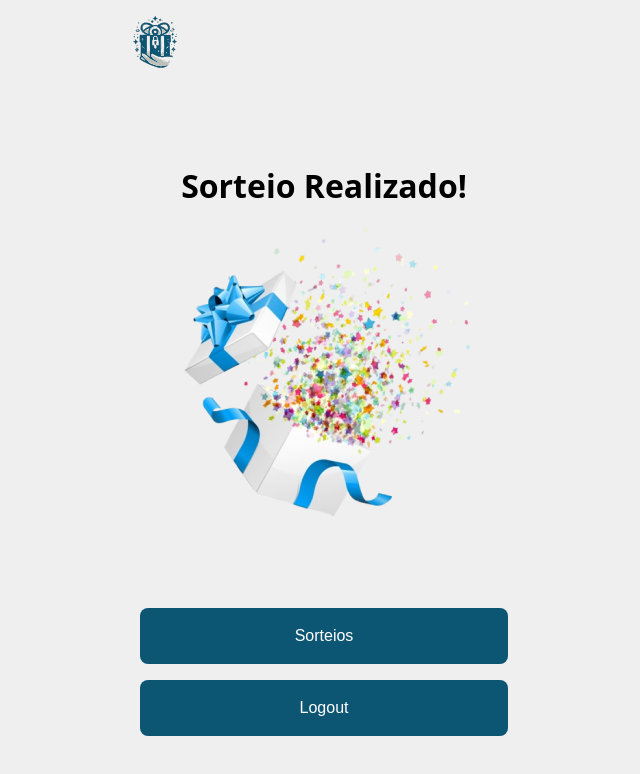
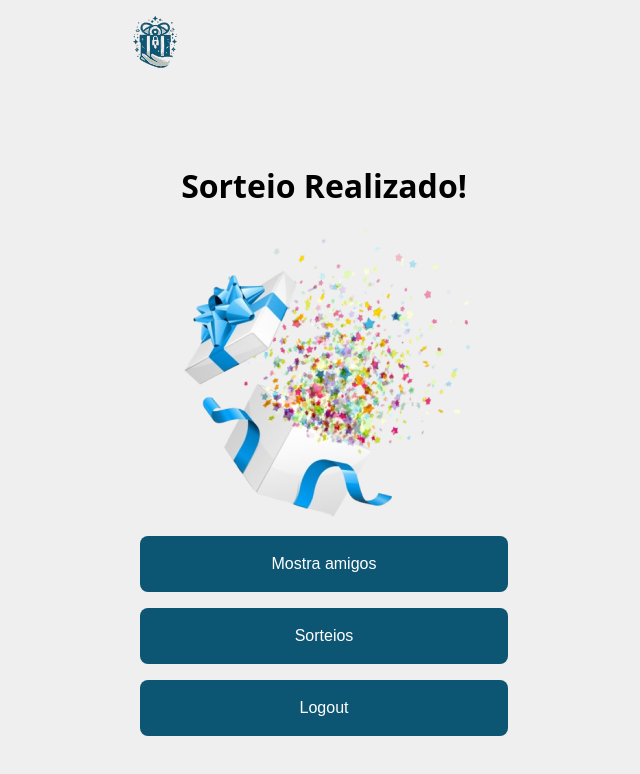
Before and after one commit to MatheusCarvalho2/secretsfriendsfrontend, a React (Vite) app: page /sorteio_realizado in a window 1280 px wide. Shown: the top 774 px of the page, without its empty margins (316-956 px from the left). Built offline with nearby package versions, Linux system fonts and the light colour scheme.

Commit message:
Cria rota para trazer participantes relacionados ao sorteio

```diff
--- a/src/pages/DrawHeld/DrawHeld.tsx
+++ b/src/pages/DrawHeld/DrawHeld.tsx
@@ -9,7 +9,7 @@ import { useSelector } from 'react-redux';
 function DrawHeld() {
     const participantsList = useSelector((state: RootState) => state.participantList);
     const secretFriend = useSelector((state: RootState) => state.secretFriend);
-    // const currentDrawId = useSelector((state: RootState) => state.idDraw);
+    const currentDrawId = useSelector((state: RootState) => state.idDraw);
 
     function sendEmails() {
         participantsList.forEach((participant: string) => {
@@ -34,11 +34,11 @@ function DrawHeld() {
         });
     }
 
-    // function teste() {
-    //     api.get(`/draws/${currentDrawId}`)
-    //         .then(response => console.log(response.data)
-    //         )
-    // }
+    function showParticipants() {
+        api.get(`/draws/${currentDrawId}`)
+            .then(response => console.log(response.data)
+            )
+    }
 
     const logout = () => {
         api.delete('/logout')
@@ -64,6 +64,10 @@ function DrawHeld() {
             </div>
             <div className='buttons-home'>
                 <ButtonAccept
+                    textButton='Mostra amigos'
+                    onClick={showParticipants}
+                />
+                <ButtonAccept
                     textButton='Sorteios'
                     onClick={sendEmails}
                 />
```
